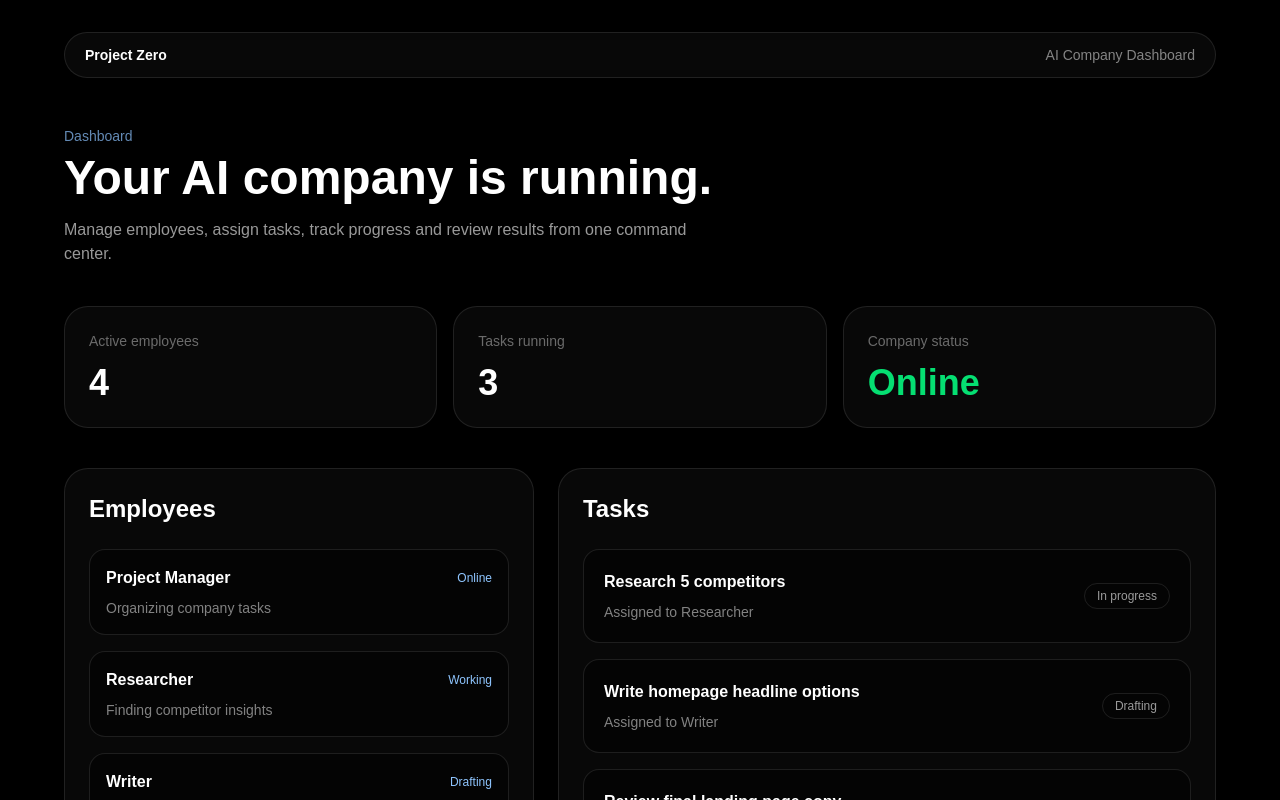
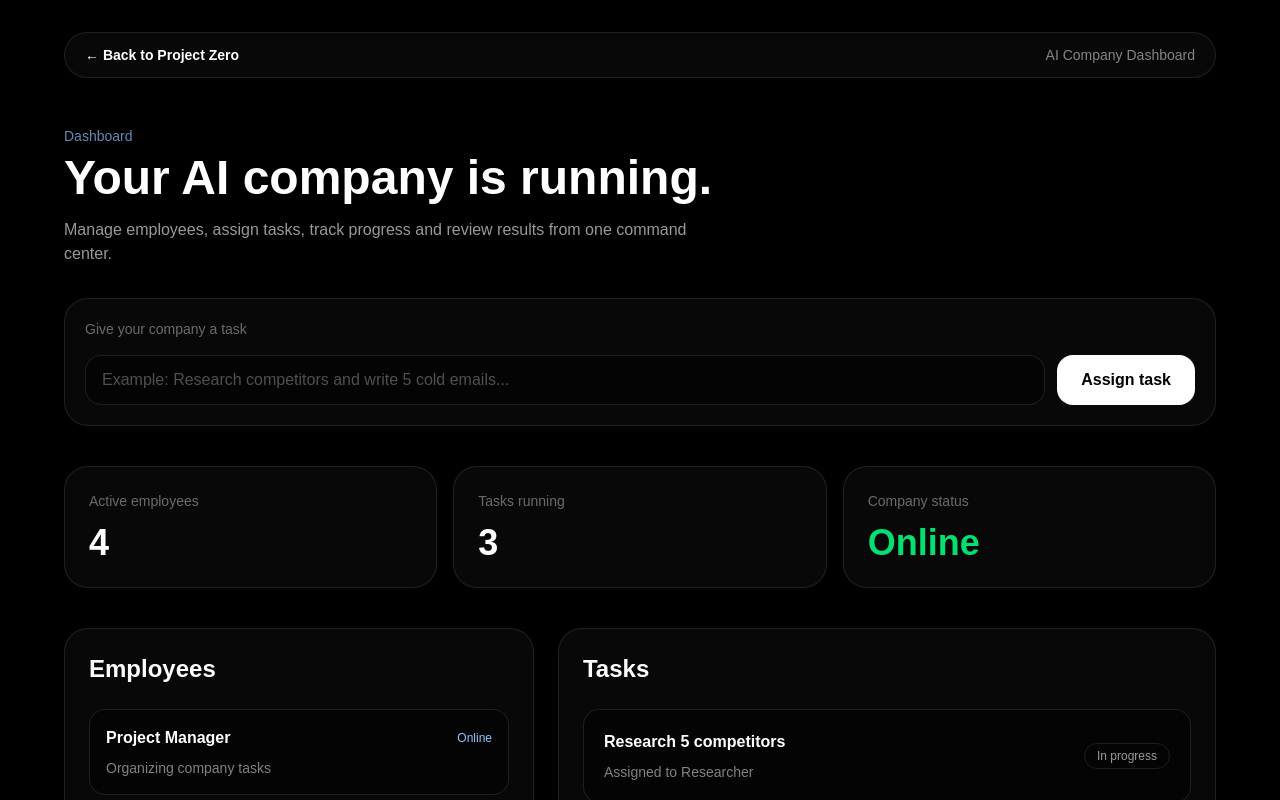
Before and after one commit to Finalexs/project-zero, a Next.js app in the folder app/: page /dashboard in a window 1280 px wide. Shown: the top 800 px of the page. Built offline with nearby package versions, Linux system fonts and the light colour scheme.

Commit message:
Improve dashboard back navigation

```diff
--- a/app/src/app/dashboard/page.tsx
+++ b/app/src/app/dashboard/page.tsx
@@ -45,8 +45,8 @@ export default function DashboardPage() {
     <main className="min-h-screen bg-black px-6 py-8 text-white">
       <div className="mx-auto max-w-6xl">
         <nav className="flex items-center justify-between rounded-full border border-white/10 bg-white/[0.03] px-5 py-3 text-sm">
-          <Link href="/" className="font-semibold">
-  Project Zero
+          <Link href="/" className="font-semibold text-white hover:text-blue-300">
+  ← Back to Project Zero
 </Link>
 
           <div className="text-white/50">AI Company Dashboard</div>
@@ -62,7 +62,21 @@ export default function DashboardPage() {
             from one command center.
           </p>
         </section>
+<section className="mt-8 rounded-3xl border border-white/10 bg-white/[0.03] p-5">
+  <p className="text-sm text-white/40">Give your company a task</p>
 
+  <div className="mt-4 flex flex-col gap-3 md:flex-row">
+    <input
+      type="text"
+      placeholder="Example: Research competitors and write 5 cold emails..."
+      className="flex-1 rounded-2xl border border-white/10 bg-black/40 px-4 py-3 text-white outline-none placeholder:text-white/30"
+    />
+
+    <button className="rounded-2xl bg-white px-6 py-3 font-semibold text-black">
+      Assign task
+    </button>
+  </div>
+</section>
         <section className="mt-10 grid gap-4 md:grid-cols-3">
           <div className="rounded-3xl border border-white/10 bg-white/[0.03] p-6">
             <p className="text-sm text-white/40">Active employees</p>
```
